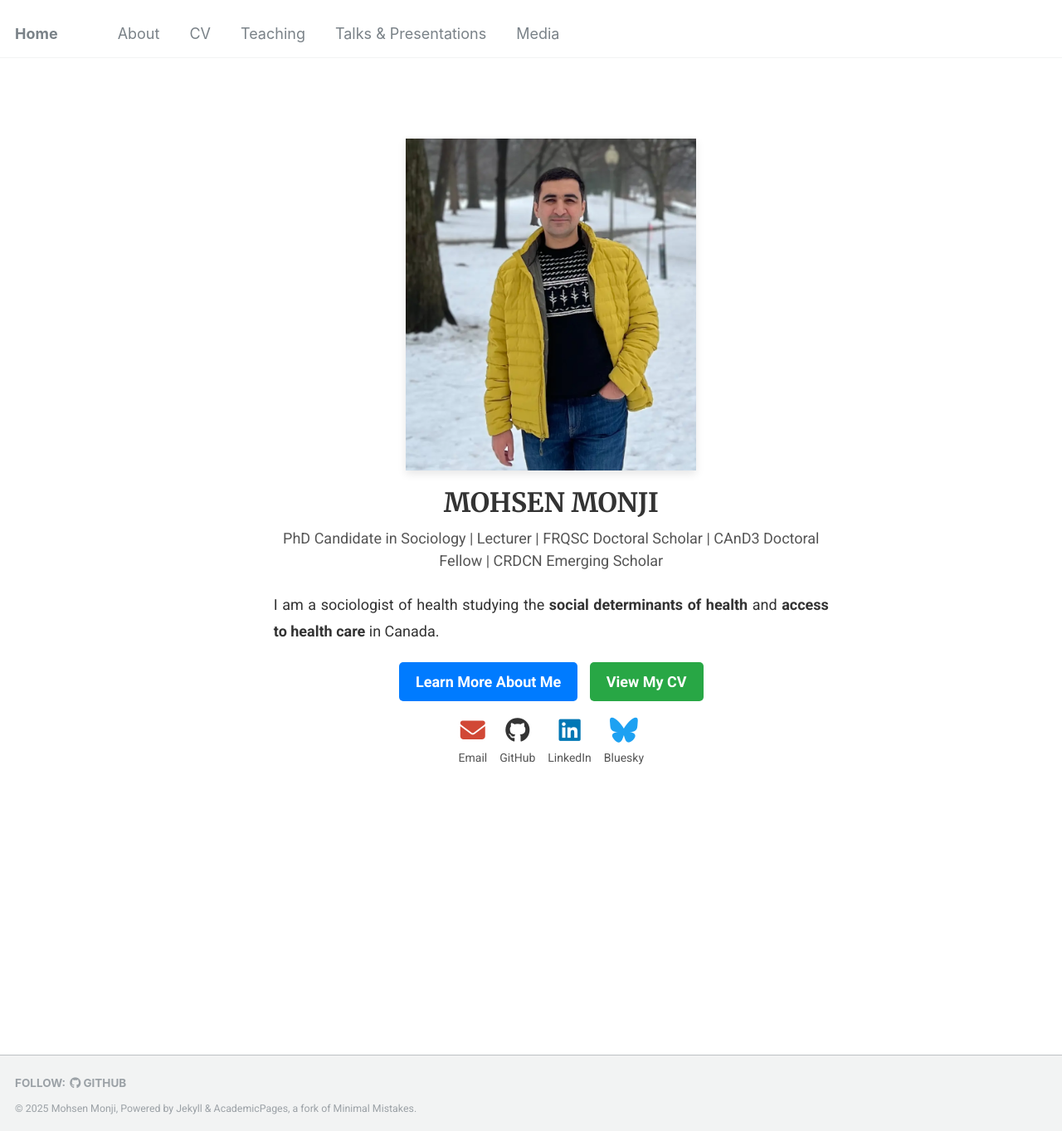
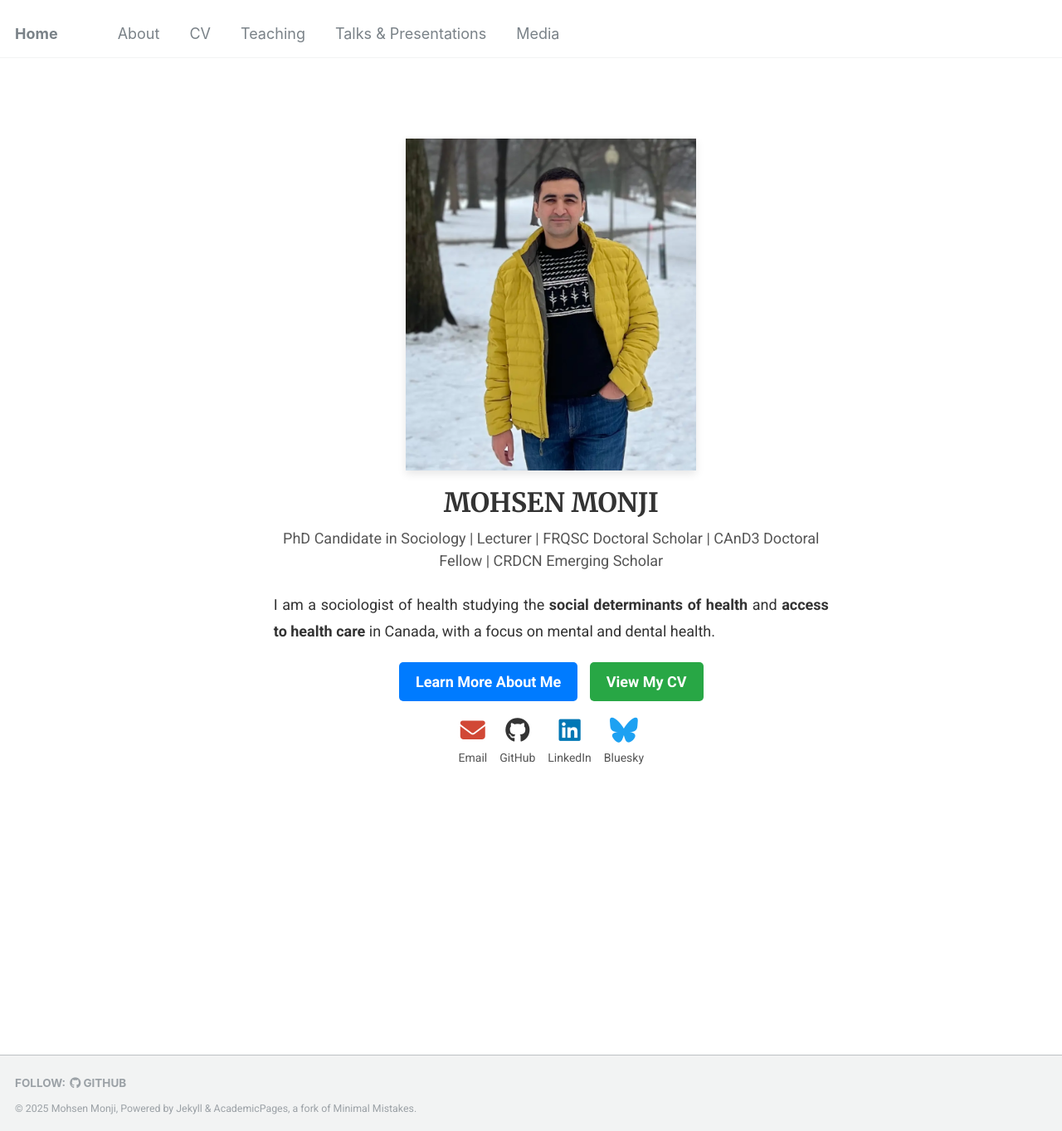
Before and after one commit to Mohsnmonji/mohsnmonji.github.io, a Jekyll site: the page built from _pages/front.md, in a window 1280 px wide and 1363 px high. Shown: the whole window at 83% size. Built offline with Jekyll 4.4.1, drawn with Linux system fonts in a browser that asks for light colours.

Commit message:
Update front.md

```diff
--- a/_pages/front.md
+++ b/_pages/front.md
@@ -27,7 +27,7 @@ hide_avatar: true
 <p style="font-size: 18px; color: #333; text-align: justify; line-height: 1.8; margin-bottom: 20px;">
   I am a sociologist of health studying the
   <strong>social determinants of health</strong> and
-  <strong>access to  health care</strong> in Canada.
+  <strong>access to  health care</strong> in Canada, with a focus on mental and dental health.
 </p>
 
   <!-- Buttons -->
```
